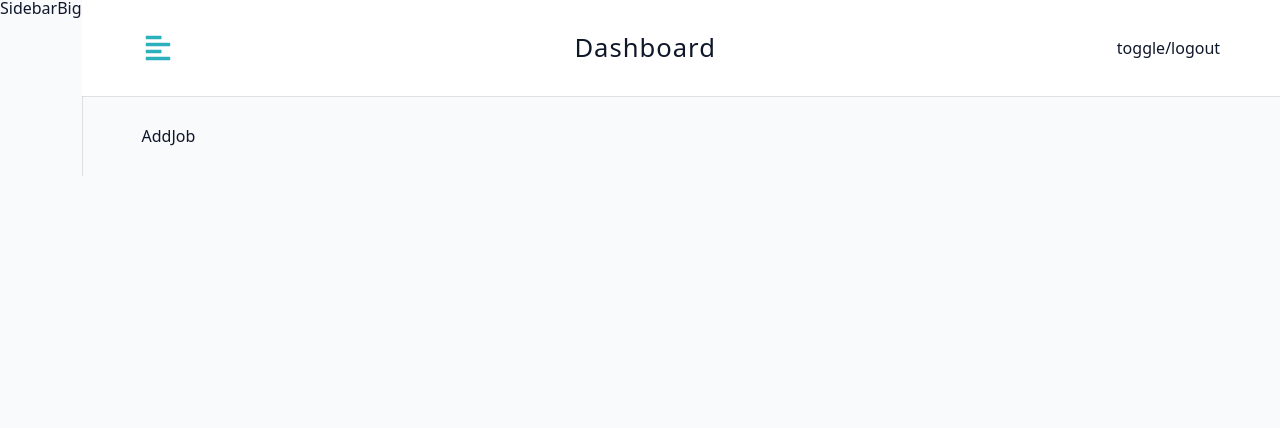
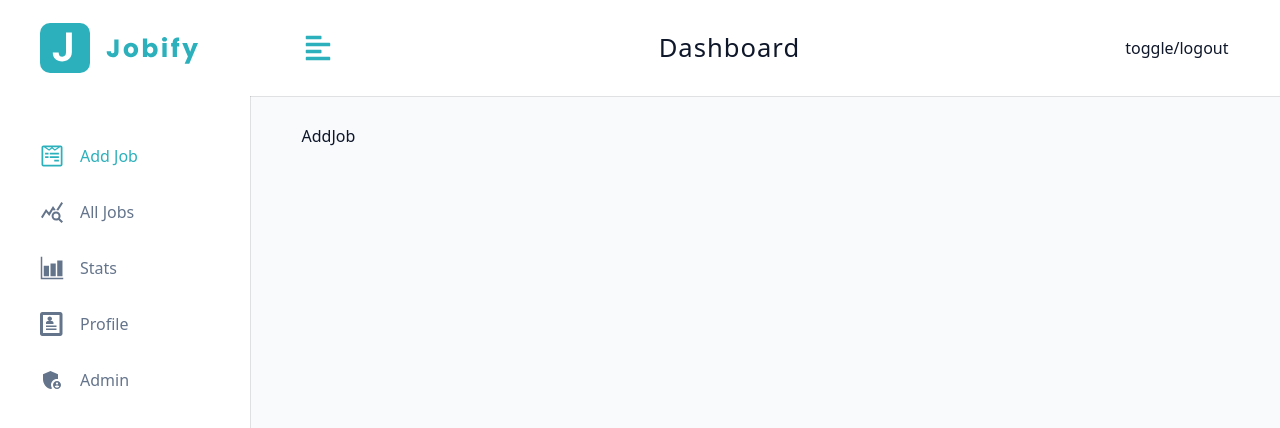
Before and after one commit to edriso/jobify, a React (Vite) app in the folder client/: page /dashboard in a window 1280 px wide. Shown: the top 428 px of the page. Built offline with nearby package versions, Linux system fonts and the light colour scheme.

Commit message:
add SidebarBig structure and functionality

```diff
--- a/client/src/components/SidebarBig.jsx
+++ b/client/src/components/SidebarBig.jsx
@@ -1,7 +1,30 @@
 import Wrapper from '../assets/styledWrappers/SidebarBig';
+import { useDashboardContext } from '../pages/DashboardLayout';
+import NavLinks from './NavLinks';
+import Logo from './Logo';
 
 function SidebarBig() {
-  return <Wrapper>SidebarBig</Wrapper>;
+  const { showSidebar } = useDashboardContext();
+
+  return (
+    <Wrapper>
+      <div
+        className={
+          // showSidebar ? 'sidebar-container show-sidebar' : 'sidebar-container'
+          // The logic is flipped as I want to show the sidebar by default, but hide on small screens
+          // remember that showSidebar initially is false
+          showSidebar ? 'sidebar-container' : 'sidebar-container show-sidebar'
+        }
+      >
+        <div className="content">
+          <header>
+            <Logo />
+          </header>
+          <NavLinks isBigSidebar />
+        </div>
+      </div>
+    </Wrapper>
+  );
 }
 
 export default SidebarBig;
```
